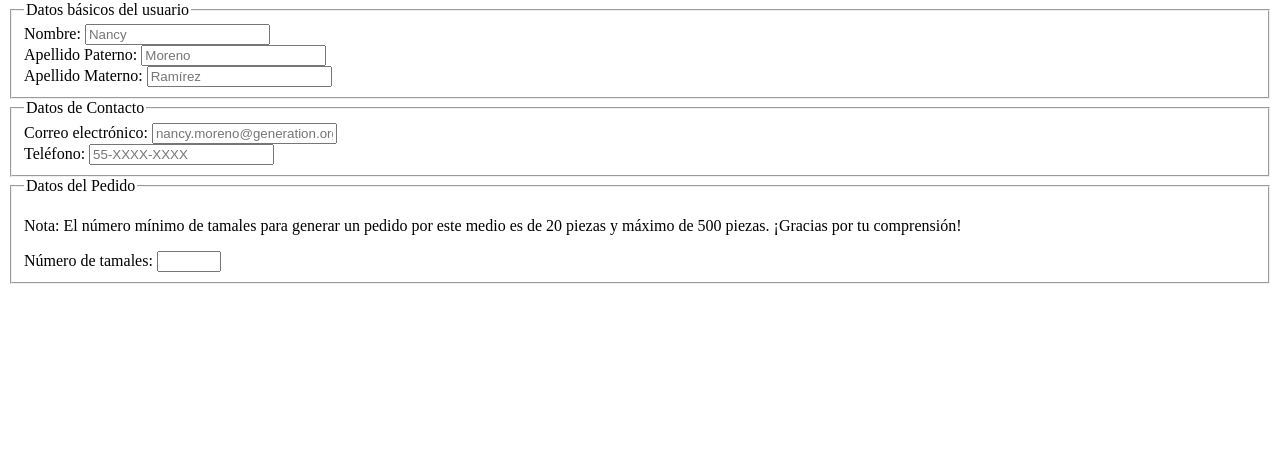
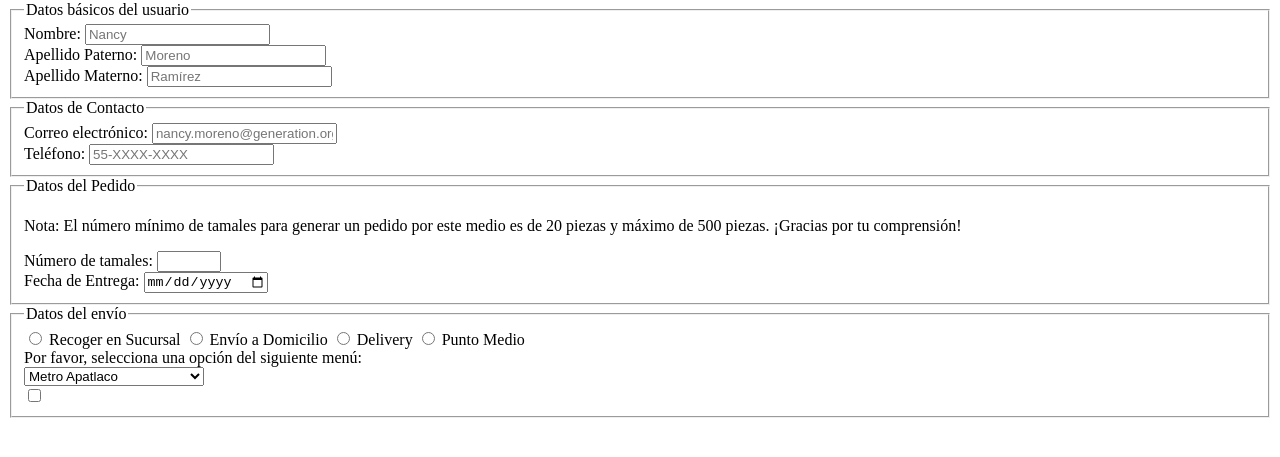
Before and after one commit to ManuelOrti/Ejercicios, a plain HTML site: page formulario.html in a window 1280 px wide. Shown: the part 79-536 px from the top of the page. Drawn offline with Linux system fonts and the light colour scheme.

Commit message:
feat:añadiendo etiquetas semánticas a formulario

```diff
--- a/formulario.html
+++ b/formulario.html
@@ -29,6 +29,46 @@
             <p> Nota: El número mínimo de tamales para generar un pedido por este medio es de 20 piezas y máximo de 500 piezas. ¡Gracias por tu comprensión! </p>
 
             Número de tamales: <input type="number" min="20" max="500" required>
+            <br>
+
+            Fecha de Entrega: <input type="date">
+        </fieldset>
+        <fieldset>
+            <legend> Datos del envío </legend>
+            <label for="recoger-en-sucursal"><!--El valor el atributo for de label debe ser igual al valor del atributo id del iput correspondiente  -->
+                <input id= "recoger-en-sucursal" type="radio" name="tipo-de-envio" required> Recoger en Sucursal
+            </label>
+            <label for="envio-domicilio">
+                <input id="envio-domicilio"
+                type="radio" name="tipo-de-envio"> Envío a Domicilio
+            </label>
+            <input id="delivery" type="radio" name="tipo-de-envio">
+            <label for="delivery"> Delivery
+            </label>
+            <label for="punto-medio">
+                <input id="punto-medio" type="radio" name="tipo-de-envio"> Punto Medio
+            </label>
+            <br>
+            <span>Por favor, selecciona una opción del siguiente menú: </span>
+            <br>
+            <select name="entregas-punto-medio" id="">
+                <option value="metro-apatlaco"> Metro Apatlaco </option>
+                <option value="cablebus-santa-martha"> Cablebús Santa Martha </option>
+                <option value="palacio-municipal-de-neza"> Palacio Municipal de Neza </option>
+                <option value="faro-de-oriente"> Faro de Oriente </option>
+                <option value="metro-insurgentes"> Metro Insurgentes </option>
+                <option value="metrobus-tepalcates"> Metrobus Tepalcates </option>
+                <option value="centro-de-texcoco"> Centro de Texcoco </option>
+                <option value="fes-zaragoza"> FES Zaragoza </option>
+                <option value="estela-de-luz"> Estela de Luz </option>
+                <option value="coyoacan"> Coyoacán </option>
+                <option value="metro-oceania"> Metro Oceanía </option>
+                <option value="museo-yancuic"> Museo Yancuic </option>
+            </select>
+            <br>
+            <datalist></datalist>
+            <!-- Casilla de Verificación -->
+            <input type="checkbox" required>
         </fieldset>
     </form>
 </body>
```
